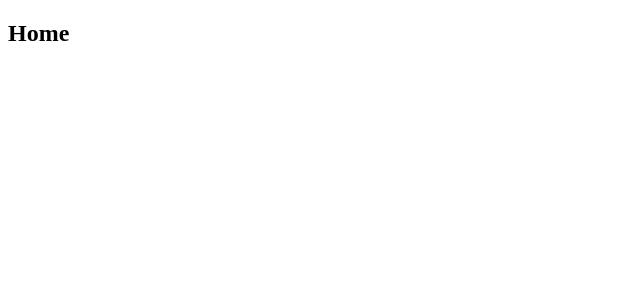
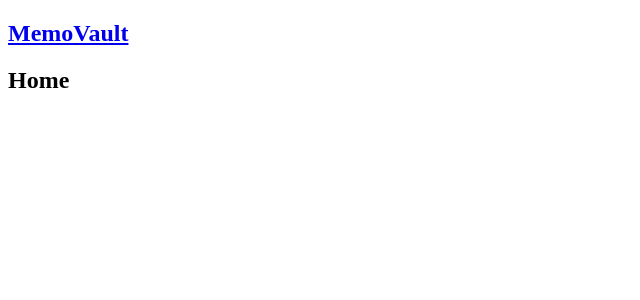
Before and after one commit to janoskocs/client-capstone, a React (Create React App) app: page / in a window 1280 px wide. Shown: the top 300 px of the page, without its empty margins (0-640 px from the left). Built offline with nearby package versions, Linux system fonts and the light colour scheme.

Commit message:
Create Navbar component

```diff
--- a/src/App.js
+++ b/src/App.js
@@ -1,11 +1,13 @@
 import { BrowserRouter, Routes, Route } from "react-router-dom";
 import HomePage from "./pages/HomePage";
+import Navigation from "./components/Navigation/Navigation";
 
 const App = () => {
   return (
     <>
       <div className="App">
         <BrowserRouter>
+          <Navigation />
           <Routes>
             <Route path="/" element={<HomePage />} />
           </Routes>
--- /dev/null
+++ b/src/components/Navigation/Navigation.js
@@ -0,0 +1,13 @@
+import React from "react";
+import { Link } from "react-router-dom";
+const Navigation = () => {
+  return (
+    <nav className="nav">
+      <Link to="/">
+        <h1>MemoVault</h1>
+      </Link>
+    </nav>
+  );
+};
+
+export default Navigation;
```
Also changed, not shown: src/components/Navigation/Navigation.scss (added).
